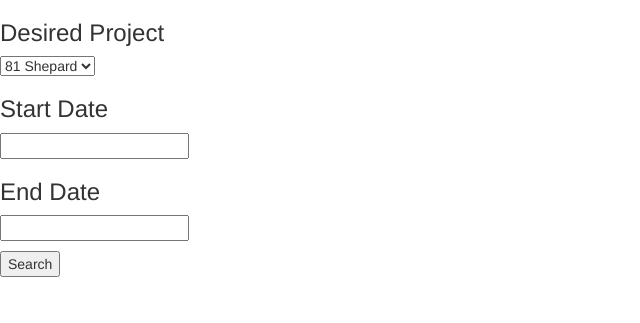
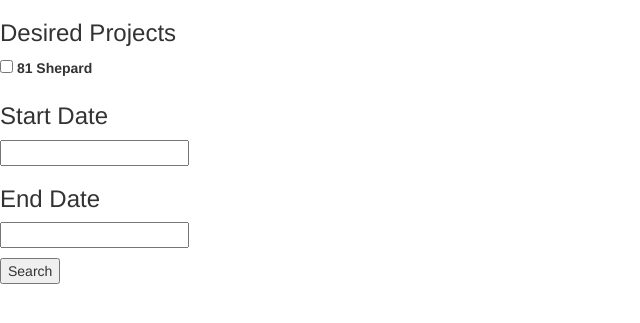
Before and after one commit to newbusox/expensetracker, a Django app: page /date-filter/ in a window 1280 px wide. Shown: the top 323 px of the page, without its empty margins (0-640 px from the left). Run offline with Django 3.2, Linux system fonts and the light colour scheme; data comes from the database, SQL or seed files in the repository; some libraries are stand-ins or nearby versions.

Commit message:
better filtering

```diff
--- a/expenses/templates/date_filter.html
+++ b/expenses/templates/date_filter.html
@@ -26,8 +26,17 @@ crossorigin="anonymous"></script>
         $('#query-form').submit(function(e) {
             e.preventDefault();
             var numberPattern = /\d+/g;
-            project = $('#project-list').val().replace(/\s+/g, '-').toLowerCase() + '/';
-            url_pattern = project
+            url_pattern = '';
+            $('.project').each(function(index, obj) {
+                var isLastElement = index == data.length -1;
+                if(this.checked) {
+                    url_pattern += $(this).attr('value')+ '&';
+                }
+                if (isLastElement) {
+                    url_pattern = url_pattern.substring(0, url_pattern.length = 1);
+                    url_pattern += '/';
+                }
+            });
 
             try {
                 start_date = $('#start-datepicker').val().match(numberPattern);
@@ -44,7 +53,8 @@ crossorigin="anonymous"></script>
             } catch (e) {
 
             }
-            window.open('/date-filter/' + url_pattern, '_self');
+            console.log(url_pattern)
+            //window.open('/date-filter/' + url_pattern, '_self');
         })
     })
 </script>
@@ -72,12 +82,30 @@ crossorigin="anonymous"></script>
     </table>
 </div>
 {% endif %}
+{% if multi_projects %}
+<div class="bootstrap-table">
+    <table id="table" class="table table-striped table-hover" data-toggle="table" data-search="true">
+        <thead>
+            <th>Projects</th>
+            <th>Total Amount Spent (Labor)</th>
+            <th>Days Worked</th>
+        </thead>
+        <tbody>
+            <tr>
+                <td>{% for project in multi_projects %}<a href="{% url 'project_detail' slug=project.slug %}">{{ project.address }}; </a>{% endfor %}</td>
+                <td>{{ total_labor_spend }}</td>
+                <td>{% for day in work_days %}<a href="{%url 'workday_detail' slug=day.slug %}">{{ day.date }}</a>, {% endfor %}</td>
+            </tr>
+        </tbody>
+    </table>
+</div>
+{% endif %}
 {% else %}
-    <h3>Desired Project</h3>
+    <h3>Desired Projects</h3>
     <form id="query-form" autocomplete="off">
-    <select name="projects" id="project-list">
     {% for project in all_projects %}
-        <option value="{{ project.name }}">{{ project.name }}</option>
+        <input type="checkbox" value="{{ project.slug }}" id="{{ project.name }}" class="project">
+        <label for="{{ project.name }}">{{ project.name }}</label>
     {% endfor %}
     </select>
         <p><h3>Start Date</h3><input type="text" id="start-datepicker"></p>
--- a/expenses/views.py
+++ b/expenses/views.py
@@ -1,5 +1,6 @@
+import re
 import googlemaps
-from django.db.models import QuerySet
+from django.db.models import QuerySet, Q
 from django.shortcuts import render
 from django.http import HttpResponse, Http404
 from django.template import loader
@@ -125,28 +126,57 @@ def calendar(request):
 def date_filter(request, project=None, date_start=None, date_end=None):
     work_days = None
     total_labor_spend = None
+    multi_work_days = None
+    multi_projects = None
+
     all_projects = Project.objects.all()
 
     if project:
-        project = Project.objects.get(slug=project)
-        work_days = WorkDay.objects.filter(project=project)
-    if date_start:
-        work_days = work_days.filter(date__gte=date_start)
-    if date_end:
-        work_days = work_days.filter(date__lte=date_end)
+        regexp = re.compile(r'&')
+        if (regexp.search(project)):
+            res = re.split('&', project)
+            multi_projects = []
+            for r in res:
+                e_project = Project.objects.get(slug=str(r))
+                multi_projects.append(e_project)
+
+            work_days = [Q(project=value) for value in multi_projects]
+            query = work_days.pop()
+            for item in work_days:
+                query |= item
+            work_days = WorkDay.objects.filter(query).order_by('date')
+        else:
+            project = Project.objects.get(slug=project)
+            work_days = WorkDay.objects.filter(project=project).order_by('date')
+
+
+    context = {
+            'all_projects': all_projects,
+    }
+
+
     if work_days:
-        work_days.order_by('date')
         total_labor_spend = calculate_labor_spend(work_days)
+
+        if date_start:
+            work_days = work_days.filter(date__gte=date_start)
+        if date_end:
+            work_days = work_days.filter(date__lte=date_end)
+
+        context = {
+            'project': project,
+            'total_labor_spend': total_labor_spend,
+            'work_days': work_days,
+            'date_start': date_start,
+            'date_end': date_end,
+        }
+
+    if multi_projects:
+        del context['project']
+        context['multi_projects'] = multi_projects
+
+
 
     template = loader.get_template('date_filter.html')
 
-    context = {
-        'all_projects': all_projects,
-        'project': project,
-        'total_labor_spend': total_labor_spend,
-        'work_days': work_days,
-        'date_start': date_start,
-        'date_end': date_end,
-    }
-
     return HttpResponse(template.render(context, request))
--- a/expensetracker/settings.py
+++ b/expensetracker/settings.py
@@ -128,14 +128,14 @@ STATICFILES_FINDERS = [
     'django.contrib.staticfiles.finders.AppDirectoriesFinder',
 ]
 
-AWS_ACCESS_KEY_ID = os.environ['AWS_ACCESS_KEY_ID']
-AWS_SECRET_ACCESS_KEY = os.environ['AWS_SECRET_ACCESS_KEY']
+#AWS_ACCESS_KEY_ID = os.environ['AWS_ACCESS_KEY_ID']
+#AWS_SECRET_ACCESS_KEY = os.environ['AWS_SECRET_ACCESS_KEY']
 AWS_STORAGE_BUCKET_NAME = 'daily-labor-tracker-static'
 AWS_S3_CUSTOM_DOMAIN = '%s.s3.amazonaws.com' % AWS_STORAGE_BUCKET_NAME
 AWS_S3_OBJECT_PARAMETERS = {
     'CacheControl': 'max-age=86400',
 }
-AWS_S3_REGION_NAME: 'us-east-1'
+AWS_S3_REGION_NAME = 'us-east-1'
 AWS_LOCATION = 'static'
 
 STATICFILES_DIRS = [
```
